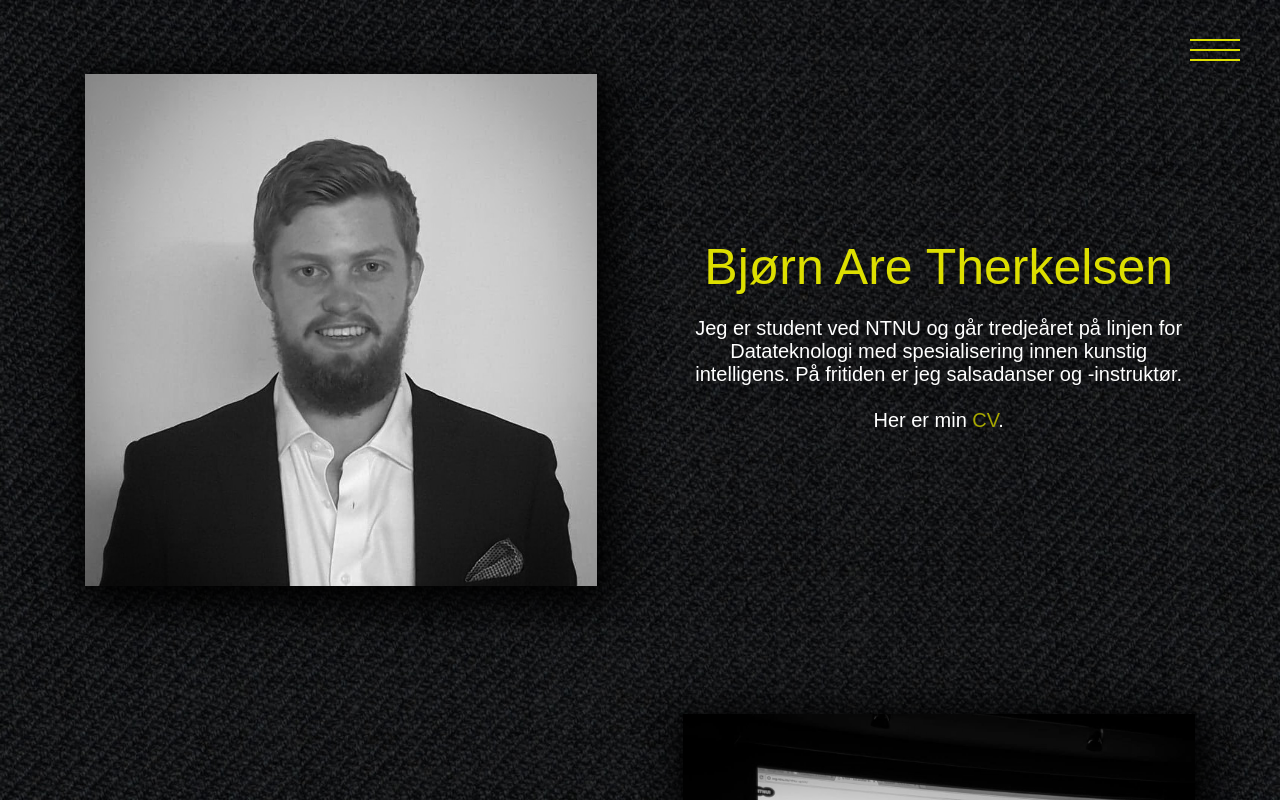
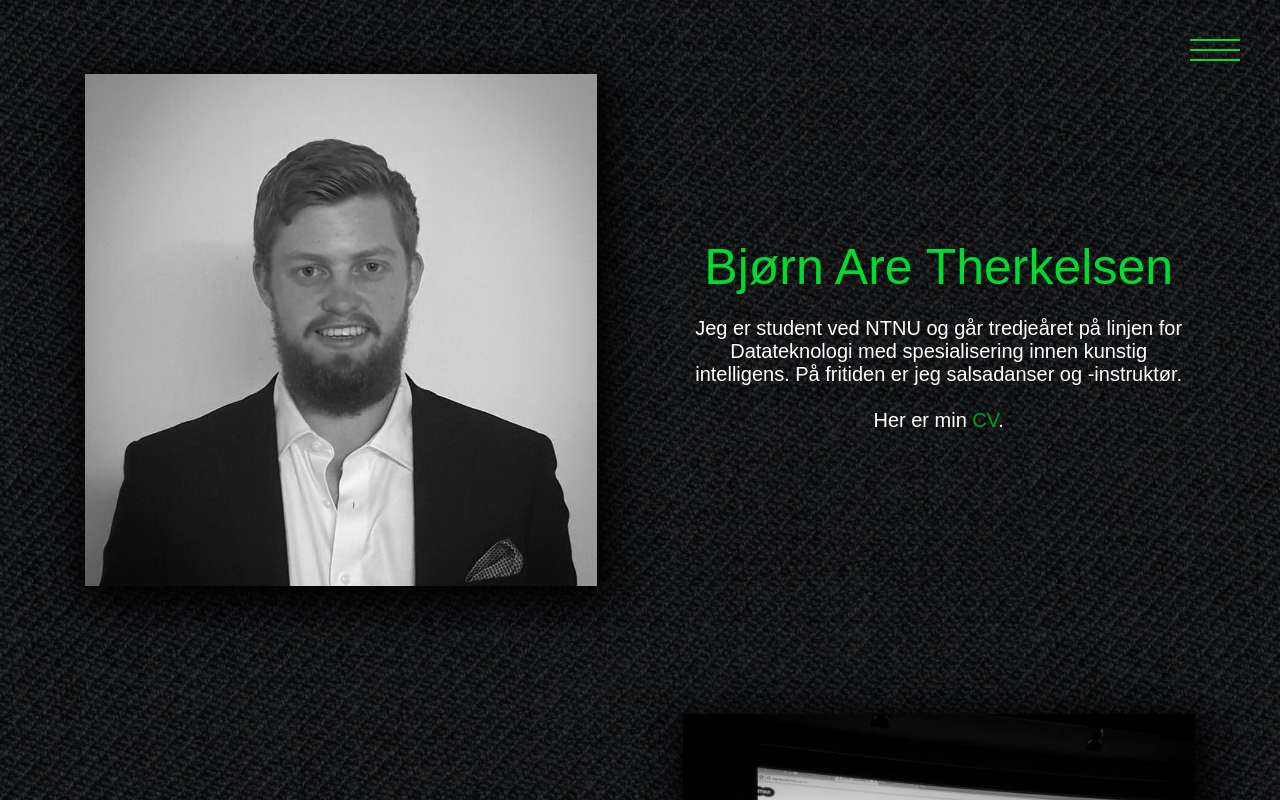
Before and after one commit to batherk/homepage, a React (Create React App) app: page / in a window 1280 px wide. Built offline with nearby package versions, Linux system fonts and the light colour scheme.

Commit message:
Change colors and add new CV

```diff
--- a/public/posts/ai.json
+++ b/public/posts/ai.json
@@ -1,5 +1,5 @@
 [
-    {"title":"Kunstig Intelligens","imageName":"AI.jpeg", "text":"<p>Denne våren tar jeg et fjerdeklassefag med fokus på praktisk anvendelse av kjente maskinlæringsalgoritmer (IT 3105 - Kunstig Intelligens Programmering). Målet med faget er opparbeide seg kunnskapen til å lage et AlphaZero-lignende program på en liten skala.</p><p>Prosjektene har pirret min interesse for fagfeltet, men også gitt meg en forståelse for at mange problemer ikke bør løses ved hjelp av kunstig intelligens.</p><p>Nedenfor kan du se noen av prosjektene mine.</p> "},
+    {"title":"Kunstig Intelligens","imageName":"AI.jpeg", "text":"<p>Våren 2020 tok jeg et fjerdeklassefag med fokus på praktisk anvendelse av kjente maskinlæringsalgoritmer (IT 3105 - Kunstig Intelligens Programmering). Målet med faget er opparbeide seg kunnskapen til å lage et AlphaZero-lignende program på en liten skala.</p><p>Prosjektene har pirret min interesse for fagfeltet, men også gitt meg en forståelse for at mange problemer ikke bør løses ved hjelp av kunstig intelligens.</p><p>Nedenfor kan du se noen av prosjektene mine.</p> "},
     {"title":"Hex Player med nevralt nett og MCTS","imageName":"Hex.PNG", "text":"<p>I dette prosjektet skulle vi lage en intelligent spiller for spillet hex. Spilleren trener ved å spille mot seg selv og gradvis forbedre det nevrale nettet som velger trekk.</p><p>Dette gjøres ved å utforske spilltilstander med Monte Carlo Tree Search-algoritmen og fastsette gjennomsnittlig seier/tap-fordeling til de ulike barnetilstandene. Deretter blir disse verdiene omgjort til en sannsynlighetsfordeling over de ulike handlingene og gitt som trening til det nevrale nettet </p> <a href='https://github.com/batherk/hex' target='_blank'>Link til min løsning</a> "},
     {"title":"Temporal Differencing (TD)","imageName":"PEG.PNG", "text":"<p>I dette prosjektet skulle vi implementere TD for å lære maskinen til å vinne Peg solitaire. Metoden går ut på å ha en egendefinert variabel (eligibility trace), som sier hvor mye en belønning gitt i en tilstand, skal påvirke evalueringer av tidligere tilstander. I oppgaven måtte vi bruke både en tabell og et nevralt nettverk for å estimere verdien til spillets tilstander. </p> <a href='https://github.com/batherk/peg-solitaire' target='_blank'>Link til min løsning</a> "},
     {"title":"Monte Carlo Tree Search (MCTS) med UCT ","imageName":"MCTS.PNG", "text":"<p>I dette prosjektet skulle vi implementere Monte Carlo Tree Search for å lære maskinen til å vinne to ulike spill: Ledge og NIM. UCT står for 'Upper Confidence bound applied to Trees' og er en metode for å få MCTS til å ikke låse seg til lokalt optimale løsninger.</p> <a href='https://github.com/batherk/monte-carlo-tree-search' target='_blank'>Link til min løsning</a>"}
--- a/src/index.css
+++ b/src/index.css
@@ -1,8 +1,8 @@
 :root{
-  --primary-color: #DDDF00;
-  --primary-color-darker: #A6A700;
-  --primary-color-darkest: #6E6F00;
-  --primary-color-lighter:#F5F700;
+  --primary-color: #00db30;
+  --primary-color-darker: #00a123;
+  --primary-color-darkest: #006917;
+  --primary-color-lighter:#00ff37;
 
   --transition: all ease-in-out 0.6s;
   --transition-fast: all ease-in-out 0.3s;
```
Also changed, not shown: 1 other file (tests, documents, lock files or other folders).
